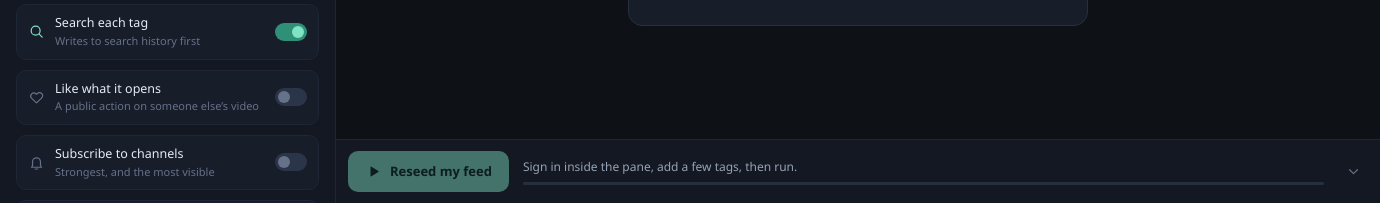
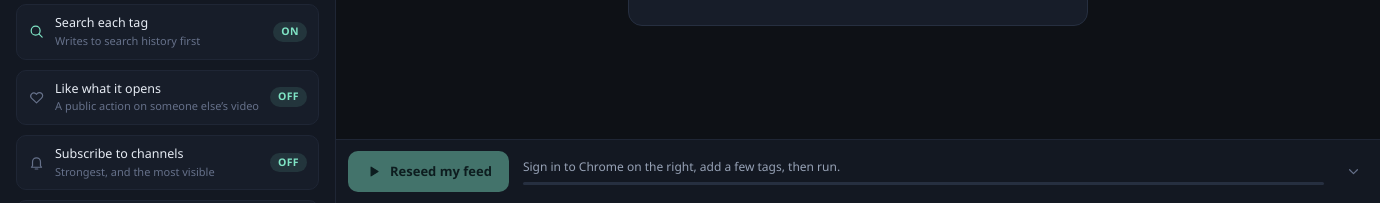
Before and after one commit to larprober/reseed, an Electron app: page desktop/ui/index.html in a window 1380 px wide. Both pictures are taken after a click on the tab "YouTube". Shown: the part 597-800 px from the top of the page. Drawn offline with Linux system fonts and the light colour scheme; no server answers.

Commit message:
Add README screenshots, and stop the signal rows lying about their state
The screenshots turned up two real bugs, both in copy or state display:

- The run bar still read "Sign in inside the pane" on the YouTube tab, which
  has no pane — sign-in happens in a separate Chrome window.
- Worse, a signal row could render its toggle as off while the checkbox
  underneath was checked. Restoring a saved config with prune enabled showed
  the switch in the off position, with the mute-word field visible beneath it.
  A control that marks home-feed cards "not interested" must never be
  ambiguous about whether it is armed.

The sliding switch is replaced by a state pill reading "on" or "off", set from
the checkbox on every refresh, so the row and the run cannot disagree. The word
is legible in a screenshot and to a screen reader, which the coloured track
alone was not.

```diff
--- a/desktop/ui/app.js
+++ b/desktop/ui/app.js
@@ -220,6 +220,23 @@ function refresh() {
   $('pruneSub').hidden = !meta.canPrune || !$('optPrune').checked;
   $('scrubBlock').querySelector('.hint').textContent = meta.scrubNote;
 
+  // Paint every switch straight from its checkbox. A control that takes real
+  // actions on someone's feed must not be able to show "off" while armed, and
+  // a purely CSS-driven state proved it could.
+  document.querySelectorAll('.sig').forEach((row) => {
+    const box = row.querySelector('input[type="checkbox"]');
+    if (!box) return;
+    const on = box.checked;
+    row.classList.toggle('is-on', on);
+    const state = row.querySelector('.state-on, .state-off');
+    if (state) {
+      state.className = on ? 'pill state-on' : 'pill state-off';
+      state.textContent = on ? 'on' : 'off';
+    }
+    const icon = row.querySelector('.ico');
+    if (icon) icon.style.color = on ? 'var(--accent)' : '';
+  });
+
   $('runBtn').disabled = state.running || cfg.tags.length === 0;
   save();
 }
@@ -297,6 +314,12 @@ function setPlatform(platform) {
   // The toolbar drives the embedded pane. Chrome has its own controls, and the
   // window is right there, so these would only be a worse copy of them.
   for (const id of ['navBack', 'navReload', 'navHome']) $(id).disabled = chromeMode;
+
+  if (!state.running) {
+    $('statusText').textContent = chromeMode
+      ? 'Sign in to Chrome on the right, add a few tags, then run.'
+      : 'Sign in inside the pane, add a few tags, then run.';
+  }
 
   updateUrlbar();
   renderChips();
--- a/desktop/ui/index.html
+++ b/desktop/ui/index.html
@@ -174,25 +174,25 @@
       <label class="sig">
         <svg class="ico"><use href="#i-search" /></svg>
         <div class="sig-text"><b>Search each tag</b><span>Writes to search history first</span></div>
-        <input type="checkbox" id="optSearch" checked /><span class="switch"></span>
+        <input type="checkbox" id="optSearch" checked /><span class="pill state-off">off</span>
       </label>
 
       <label class="sig">
         <svg class="ico"><use href="#i-heart" /></svg>
         <div class="sig-text"><b>Like what it opens</b><span>A public action on someone else's post</span></div>
-        <input type="checkbox" id="optLike" /><span class="switch"></span>
+        <input type="checkbox" id="optLike" /><span class="pill state-off">off</span>
       </label>
 
       <label class="sig">
         <svg class="ico"><use href="#i-bell" /></svg>
         <div class="sig-text"><b id="followLabel">Subscribe to channels</b><span>Strongest, and the most visible</span></div>
-        <input type="checkbox" id="optFollow" /><span class="switch"></span>
+        <input type="checkbox" id="optFollow" /><span class="pill state-off">off</span>
       </label>
 
       <label class="sig" id="pruneRow">
         <svg class="ico"><use href="#i-block" /></svg>
         <div class="sig-text"><b>Prune the home feed</b><span>Not interested, on cards that match</span></div>
-        <input type="checkbox" id="optPrune" /><span class="switch"></span>
+        <input type="checkbox" id="optPrune" /><span class="pill state-off">off</span>
       </label>
 
       <div class="sub" id="pruneSub" hidden>
--- a/desktop/ui/style.css
+++ b/desktop/ui/style.css
@@ -304,7 +304,13 @@ input[type="range"]::-webkit-slider-thumb {
 .sig:hover:not(.is-locked) { border-color: var(--line); background: var(--surface-2); }
 .sig.is-locked { cursor: default; opacity: 0.86; }
 .sig > .ico { color: var(--text-faint); }
-.sig:has(input:checked) > .ico { color: var(--accent); }
+
+/* The on-state is driven by a class that refresh() sets, not by :checked.
+   A checkbox set from script reported :checked and matched the sibling
+   selector, yet one row still painted in the off colour — and a switch that
+   lies about whether it is armed is not acceptable on a control that takes
+   real actions on someone's feed. */
+.sig.is-on > .ico { color: var(--accent); }
 
 .sig-text { flex: 1; display: flex; flex-direction: column; min-width: 0; }
 .sig-text b { font-size: 12.5px; font-weight: 550; }
@@ -312,28 +318,20 @@ input[type="range"]::-webkit-slider-thumb {
 
 .sig input[type="checkbox"] { position: absolute; opacity: 0; pointer-events: none; }
 
-.switch {
-  position: relative;
+/* The signal rows show their state as a word, not just a colour. An earlier
+   sliding switch could report the wrong position while the checkbox underneath
+   was armed, and a control that takes real actions on someone's feed must never
+   be ambiguous about whether it is on. */
+.state-on,
+.state-off {
   flex: none;
-  width: 32px;
-  height: 18px;
-  border-radius: 999px;
-  background: #2b3549;
-  transition: background 0.16s;
+  min-width: 34px;
+  text-align: center;
 }
-.switch::after {
-  content: "";
-  position: absolute;
-  top: 3px;
-  left: 3px;
-  width: 12px;
-  height: 12px;
-  border-radius: 50%;
-  background: var(--text-faint);
-  transition: transform 0.16s, background 0.16s;
+.state-off {
+  background: rgba(150, 160, 180, 0.1);
+  color: var(--text-faint);
 }
-input:checked + .switch { background: var(--accent-deep); }
-input:checked + .switch::after { transform: translateX(14px); background: var(--accent); }
 
 .pill {
   flex: none;
```
Also changed, not shown: README.md, docs/desktop-instagram.png (added), docs/desktop-youtube.png (added).
